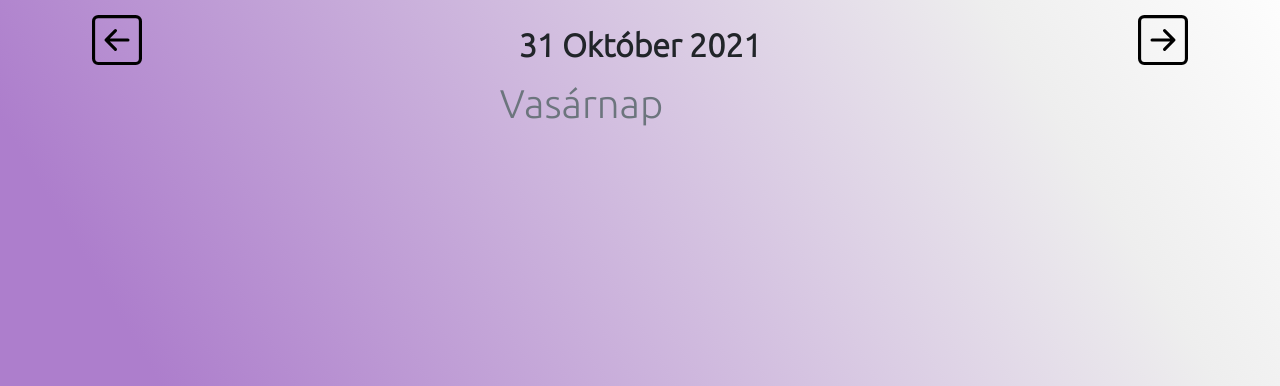
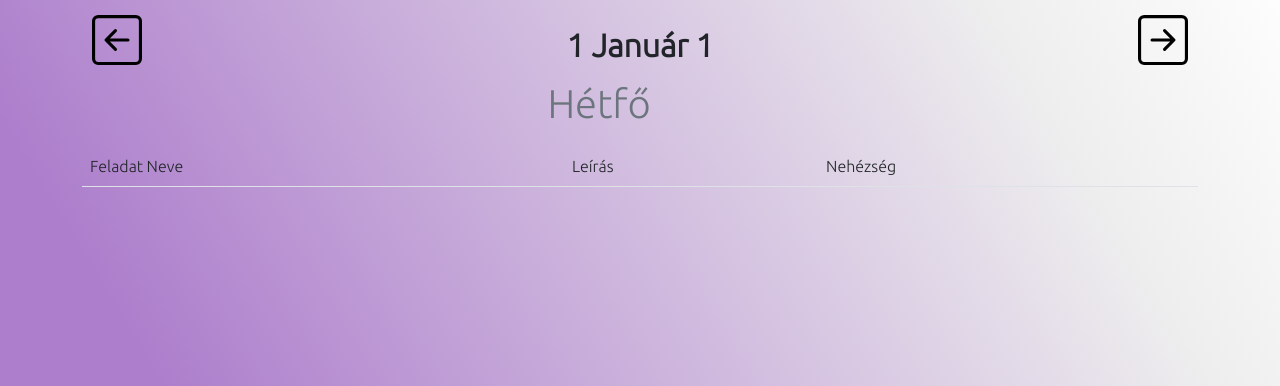
Before and after one commit to rkekesi22/My-Project, a Flask app: page /day in a window 1280 px wide. Shown: the part 67-453 px from the top of the page. Run offline with Flask 2, Linux system fonts and the light colour scheme; a user stored in the database is signed in; data comes from the database, SQL or seed files in the repository; both versions use the stored data as it was after the commit.

Commit message:
biztonságos mentés

```diff
--- a/date.txt
+++ b/date.txt
@@ -1 +1 @@
-2021/10/12
+2021/10/13
--- a/website/templates/day.html
+++ b/website/templates/day.html
@@ -28,4 +28,44 @@
         </li>
     </ul>
 </div>
+
+
+<table class="table  table-hover">
+    <thread>
+        <td>Feladat Neve</td>
+        <td>Leírás</td>
+        <td>Nehézség</td>
+    </thread>
+    <tbody>
+        {%for task in tasks%}
+                    <tr>
+                        <td> {{task.task_name}}</td>
+                        <td> {{task.description}}</td>
+                        <td>
+                            {%if task.difficulty == "low"%}
+                            <svg xmlns="http://www.w3.org/2000/svg" width="16" height="16" fill="#01ff01" class="bi bi-square-fill" viewBox="0 0 16 16">
+                                <path d="M0 2a2 2 0 0 1 2-2h12a2 2 0 0 1 2 2v12a2 2 0 0 1-2 2H2a2 2 0 0 1-2-2V2z"/>
+                            </svg>
+                            {%elif task.difficulty == "medium"%}
+                            <svg xmlns="http://www.w3.org/2000/svg" width="16" height="16" fill="#ffd601" class="bi bi-square-fill" viewBox="0 0 16 16">
+                                <path d="M0 2a2 2 0 0 1 2-2h12a2 2 0 0 1 2 2v12a2 2 0 0 1-2 2H2a2 2 0 0 1-2-2V2z"/>
+                            </svg>
+                            {%else%}
+                            <svg xmlns="http://www.w3.org/2000/svg" width="16" height="16" fill="#9b0101" class="bi bi-square-fill" viewBox="0 0 16 16">
+                                <path d="M0 2a2 2 0 0 1 2-2h12a2 2 0 0 1 2 2v12a2 2 0 0 1-2 2H2a2 2 0 0 1-2-2V2z"/>
+                            </svg>
+                            {%endif%}
+                        </td>
+
+                    <tr>
+                        <td><del>{{task.task_name}}</del></td>
+                        <td><del> {{task.description}} </del> </td>
+                        <td></td>
+
+                    </tr>
+                    </tr>
+        {%endfor%}
+    </tbody>
+</table>
+
 {%endblock%}
--- a/website/views.py
+++ b/website/views.py
@@ -98,6 +98,9 @@
     projects = Projects.query.all()
     tasks = Tasks.query.all()
 
+    # user_task = db.session.query(Tasks).filter(Tasks.status == False).filter(Tasks.user_id == current_user.id).all()
+
+
     # print(projects.__repr__())
     # print(tasks.__repr__())
 
@@ -121,6 +124,8 @@
             active = projects[0].project_id
     else:
         projects = None
+
+
 
     if projects:
         return render_template('currenttasks.html', tasks=tasks, projects=projects, active=active, user=current_user)
@@ -308,7 +313,11 @@
         f.close()
     value= day1(int(year), int(month), int(day))
     print(value)
-    return render_template('day.html', user = current_user,value=value, month=month)
+
+    user_task = db.session.query(Tasks).filter(Tasks.task_time == f"{year}-{month}-{day}").filter(Tasks.status == True). \
+        filter(Tasks.user_id == current_user.id).all()
+
+    return render_template('day.html', user = current_user,value=value, month=month, tasks = user_task)
 
 
 @views.route("/<year>/<month>/<day>")
@@ -403,8 +412,8 @@
 @login_required
 def jutalmak():
     if request.method == 'GET':
+        # user_task = db.session.query(Tasks).filter(Tasks.status == False).filter(Tasks.user_id == current_user.id).all()
         user_jutalom = db.session.query(Jutalom).filter(Jutalom.user_id == current_user.id).all()
-        print(user_jutalom)
 
         return render_template("jutalom.html", user = current_user, jutalmak = user_jutalom)
 
```
Also changed, not shown: website/database.db.
